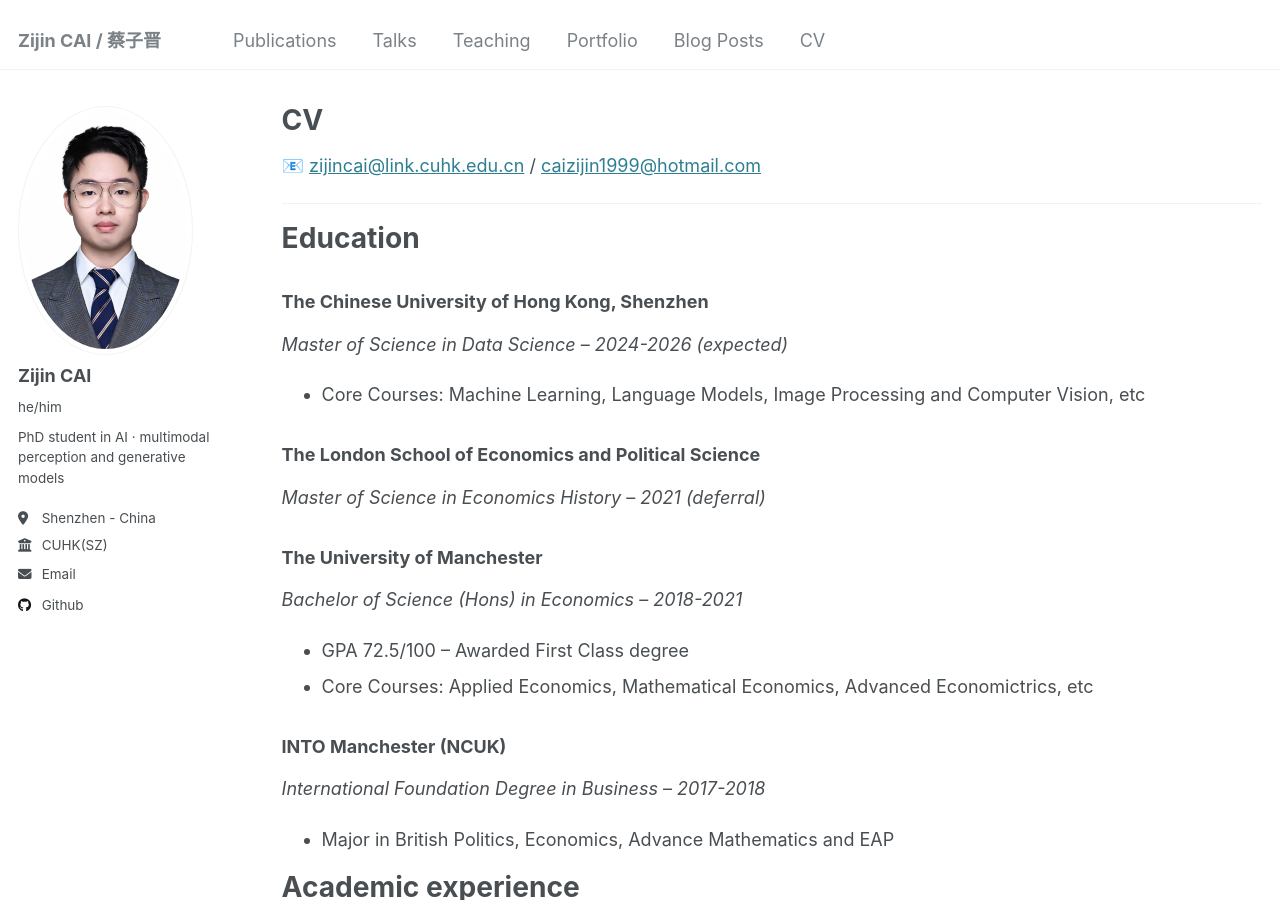
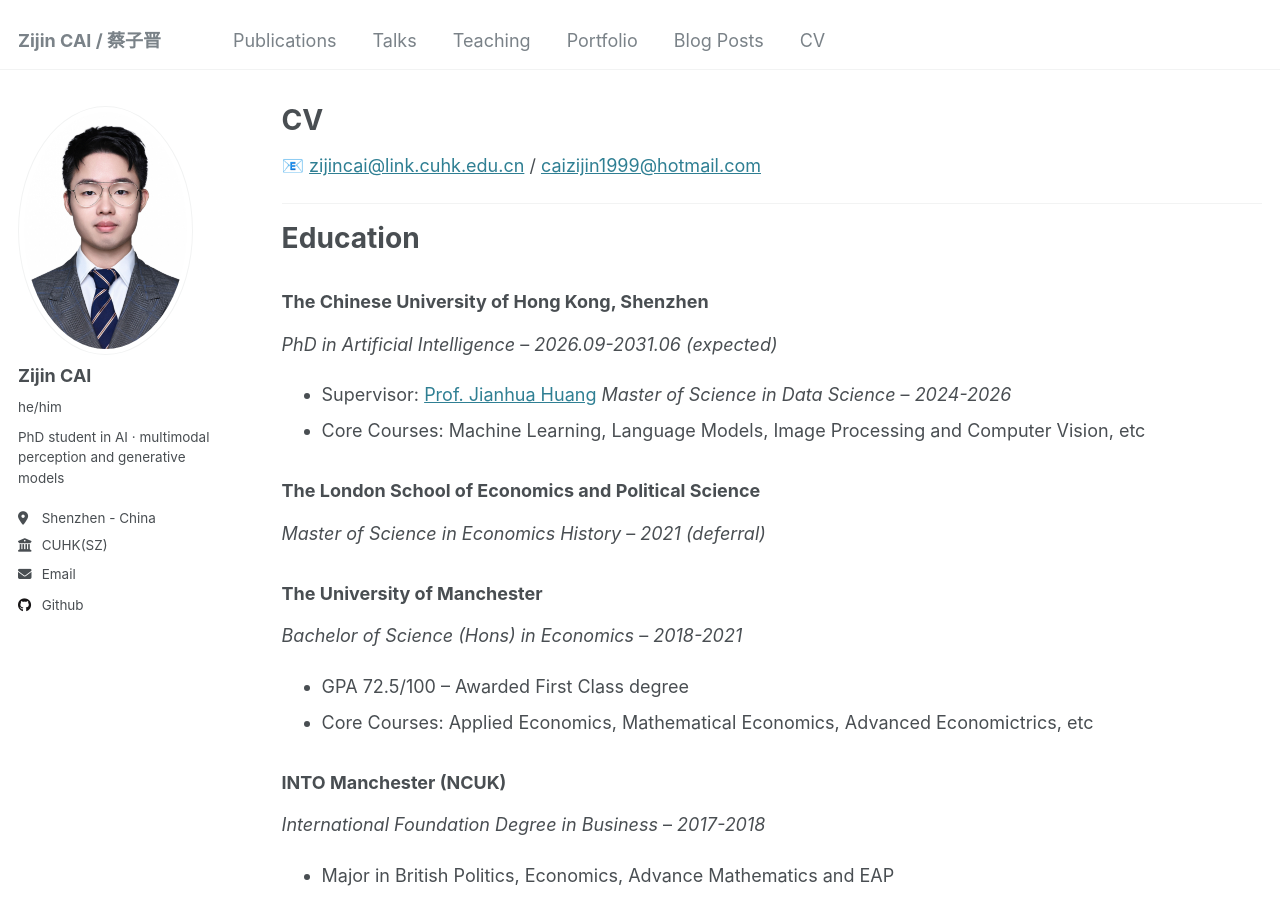
Before and after one commit to CAI991108/CAI991108.github.io, a Jekyll site: the page built from _pages/cv.md, in a window 1280 px wide and 900 px high. Built offline with Jekyll 4.4.1, drawn with Linux system fonts in a browser that asks for light colours.

Commit message:
content: record the PhD in AI on the CV, with supervisor and dates

```diff
--- a/_pages/cv.md
+++ b/_pages/cv.md
@@ -17,7 +17,9 @@
 Education
 ======
 ### **The Chinese University of Hong Kong, Shenzhen**
-*Master of Science in Data Science* -- *2024-2026 (expected)*
+*PhD in Artificial Intelligence* -- *2026.09-2031.06 (expected)*
+  * Supervisor: [Prof. Jianhua Huang](https://sai.cuhk.edu.cn/en/teacher/108)
+*Master of Science in Data Science* -- *2024-2026*
   * Core Courses: Machine Learning, Language Models, Image Processing and Computer Vision, etc
 
 ### **The London School of Economics and Political Science**
```
Also changed, not shown: _pages/about.md (+1 -1 lines).
